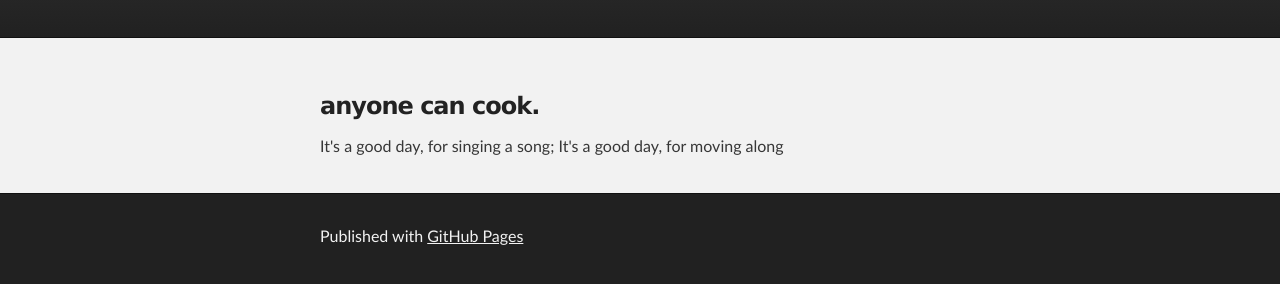
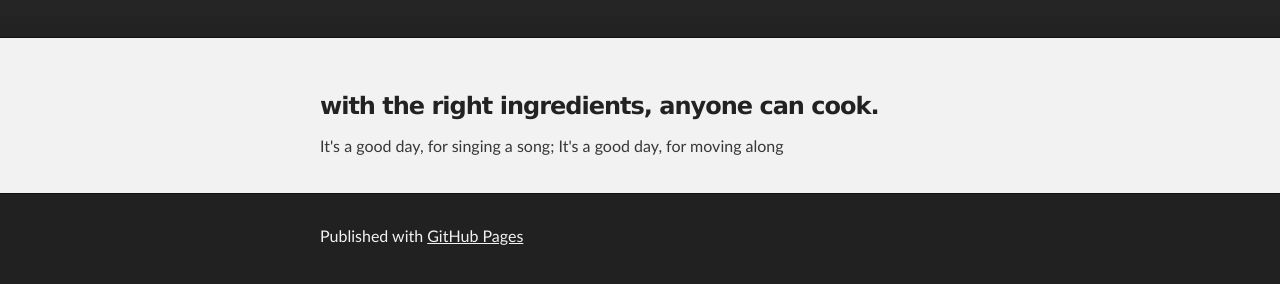
Before and after one commit to elj49/elj49.github.io, a plain HTML site: page index.html in a window 1280 px wide. Shown: the part 136-420 px from the top of the page. Drawn offline with Linux system fonts and the light colour scheme.

Commit message:
Update index.html

```diff
--- a/index.html
+++ b/index.html
@@ -28,7 +28,7 @@
     <div id="main_content_wrap" class="outer">
       <section id="main_content" class="inner">
         <h3>
-<a id="anyone-can-cook" class="anchor" href="#anyone-can-cook" aria-hidden="true"><span class="octicon octicon-link"></span></a>anyone can cook.</h3>
+<a id="with-the-right-ingredients,-anyone-can-cook" class="anchor" href="#with-the-right-ingredients,-anyone-can-cook" aria-hidden="true"><span class="octicon octicon-link"></span></a>with the right ingredients, anyone can cook.</h3>
 
 <p>It's a good day, for singing a song;
 It's a good day, for moving along</p>
```
